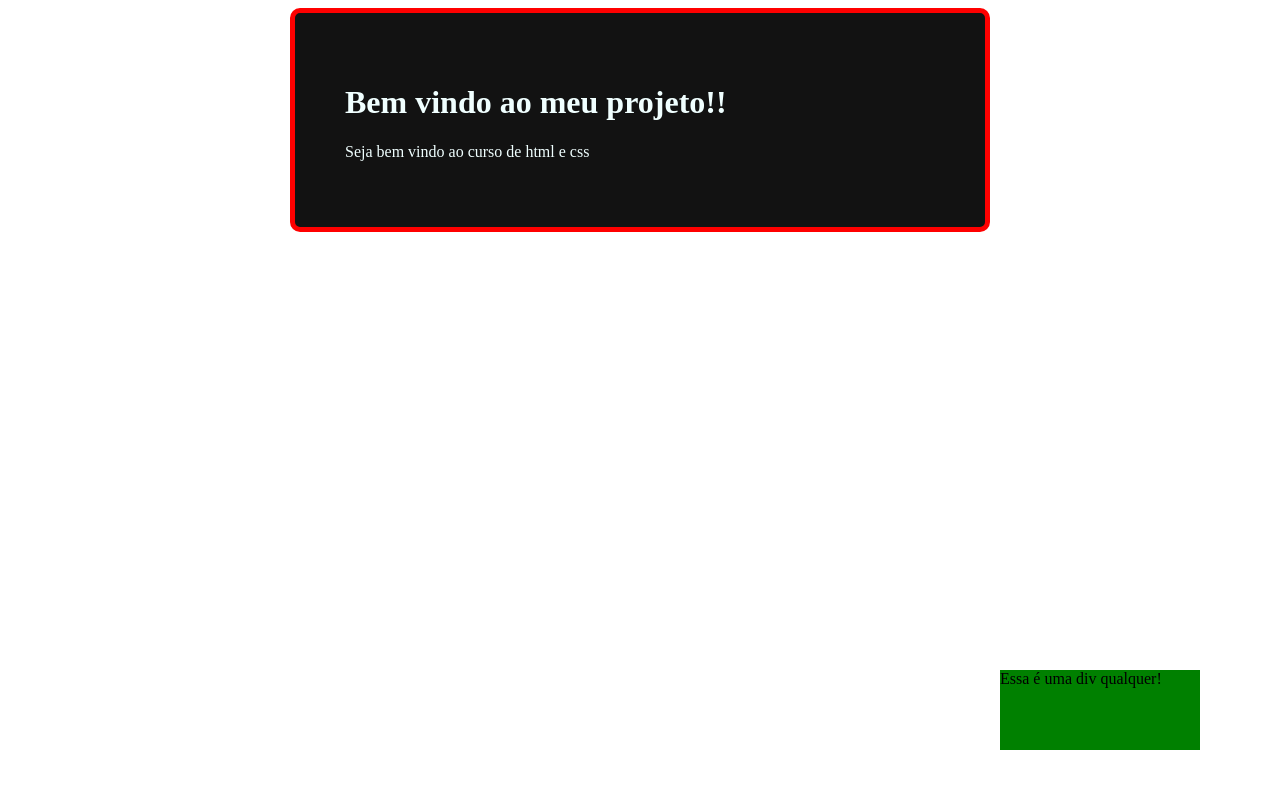
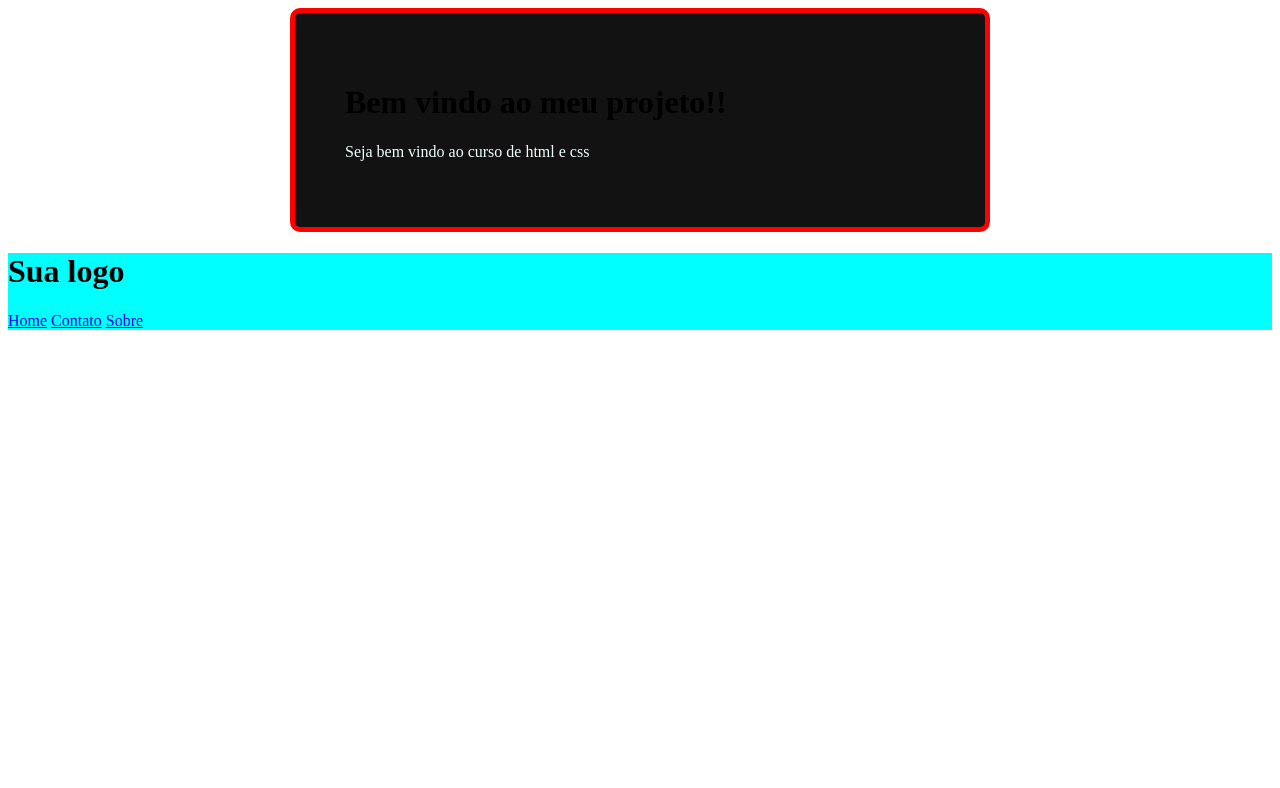
Before and after one commit to joaovaledosantos/playground-html-css, a plain HTML site: page index.html in a window 1280 px wide. Shown: the top 788 px of the page. Drawn offline with Linux system fonts and the light colour scheme.

Commit message:
[Aula-29] Position sticky

```diff
--- a/index.html
+++ b/index.html
@@ -8,14 +8,22 @@
 </head>
 <body>
 
+
 	<div class="conteiner">
 		<h1>Bem vindo ao meu projeto!!</h1>
 		<p>Seja bem vindo ao curso de html e css</p>
 	</div>
 
-	<div class="area">
-	  Essa é uma div qualquer!
-    </div>
+	<header>
+		<h1>Sua logo</h1>
+
+		<nav>
+			<a href="#">Home</a>
+			<a href="#">Contato</a>
+			<a href="#">Sobre</a>
+		</nav>
+	</header>
+
 
 </body>
 </html>
--- a/styles.css
+++ b/styles.css
@@ -9,7 +9,7 @@ body{
  height: 180vh;
 }
 
-h1,p{
+p{
     color: #F0FFFF;
 
 }
@@ -37,14 +37,12 @@ h1,p{
     > 5.Sticky
     */
 
-.area{
 
-    width: 200px;
-    height: 80px;
-    background-color: green;
-    position: fixed;
-    bottom: 50px;
-    right: 80px;
 
-/*    top: 50px;*/
+header{
+    background-color: cyan;
+    width: 100%;
+
+    position: sticky;
+    top: 0;
 }
```
